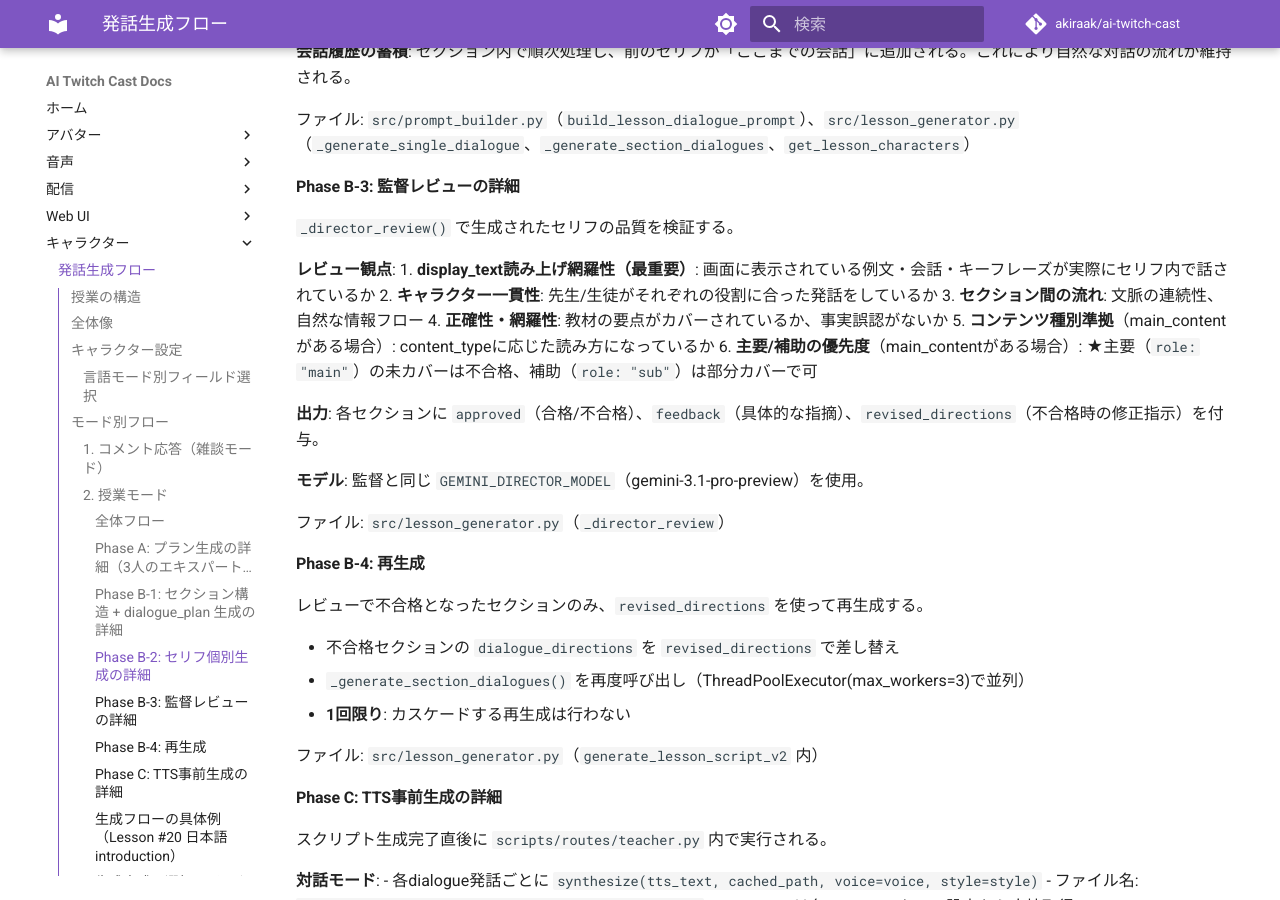
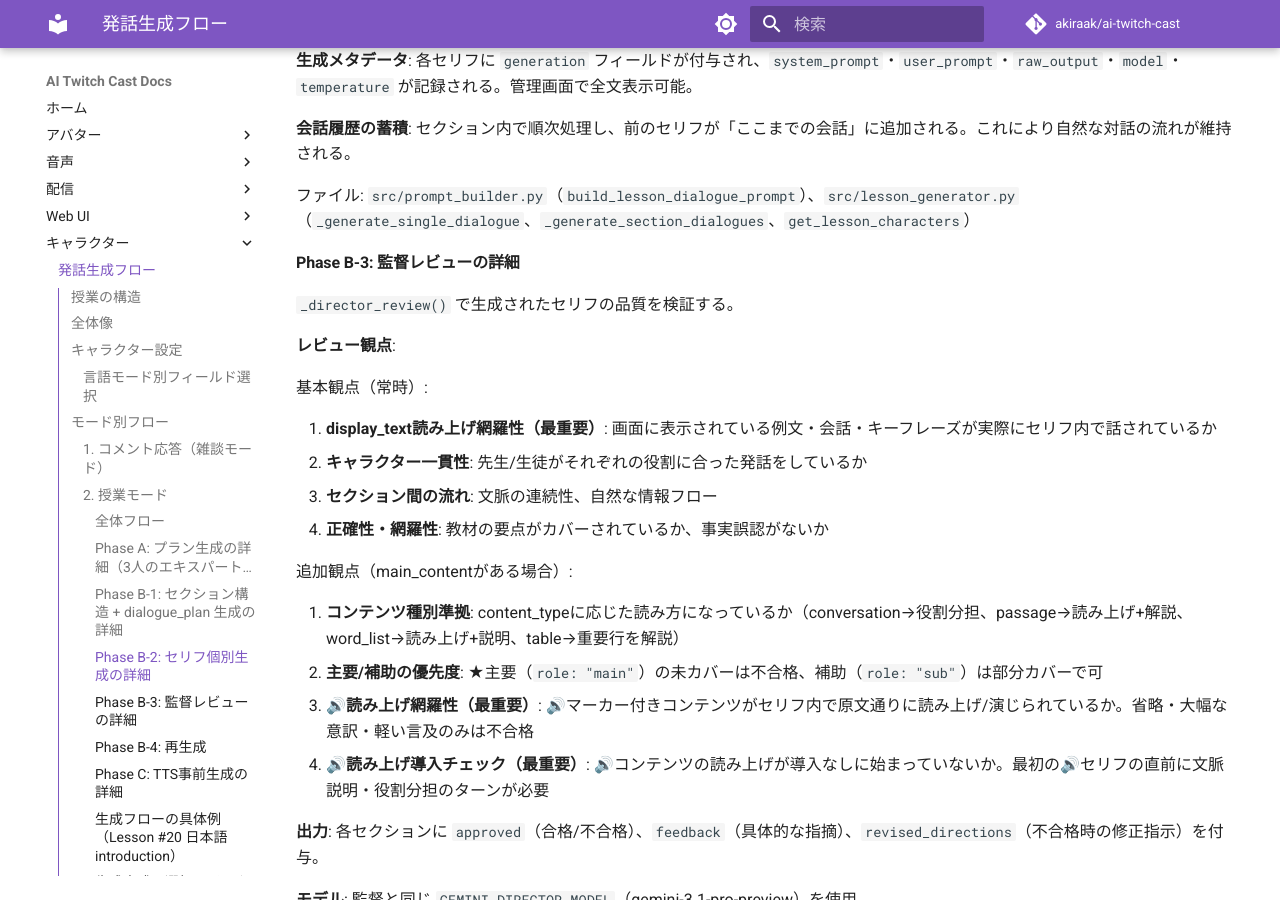
Before and after one commit to akiraak/ai-twitch-cast, an MkDocs documentation site: the page built from docs/speech-generation-flow.md, in a window 1280 px wide and 900 px high, scrolled down 10208 px. Built offline with MkDocs 1.6.1 and Material for MkDocs 9.7.7, drawn with Linux system fonts in a browser that asks for light colours; comment, search, counter and statistics services are not loaded; some of the changed text lies outside the part shown.

Commit message:
speech-generation-flow同期 Step 4: Phase B-3レビュー観点を6→8に更新（🔊読み上げ網羅性+導入チェック追加）
Co-Authored-By: Claude Opus 4.6 (1M context) <noreply@anthropic.com>

```diff
--- a/docs/speech-generation-flow.md
+++ b/docs/speech-generation-flow.md
@@ -230,13 +230,17 @@ comment_reader._respond()
   │
   ▼
 [Phase B-3: 監督レビュー]  ← _director_review()
-  6つのレビュー観点で品質検証:
+  8つのレビュー観点で品質検証:
+    基本観点（常時）:
     1. display_text読み上げ網羅性（例文・会話・キーフレーズが話されているか）
     2. キャラクター一貫性（先生/生徒が役割に合った発話か）
     3. セクション間の流れ（文脈連続性・情報フロー）
     4. 正確性・網羅性（教材の要点カバー・事実誤認なし）
+    追加観点（main_contentがある場合）:
     5. コンテンツ種別準拠（main_contentのcontent_typeに応じた読み方）
     6. 主要/補助の優先度（★主要は完全カバー必須、補助は部分カバー可）
+    7. 🔊読み上げ網羅性（🔊マーカー付きコンテンツが原文通りに読み上げ/演じられているか）
+    8. 🔊読み上げ導入チェック（🔊読み上げ開始前に文脈説明・役割分担の導入ターンがあるか）
   → 各セクションに approved / feedback / revised_directions
   │
   ▼
@@ -465,12 +469,20 @@ student: {前のセリフ}
 `_director_review()` で生成されたセリフの品質を検証する。
 
 **レビュー観点**:
+
+基本観点（常時）:
+
 1. **display_text読み上げ網羅性（最重要）**: 画面に表示されている例文・会話・キーフレーズが実際にセリフ内で話されているか
 2. **キャラクター一貫性**: 先生/生徒がそれぞれの役割に合った発話をしているか
 3. **セクション間の流れ**: 文脈の連続性、自然な情報フロー
 4. **正確性・網羅性**: 教材の要点がカバーされているか、事実誤認がないか
-5. **コンテンツ種別準拠**（main_contentがある場合）: content_typeに応じた読み方になっているか
-6. **主要/補助の優先度**（main_contentがある場合）: ★主要（`role: "main"`）の未カバーは不合格、補助（`role: "sub"`）は部分カバーで可
+
+追加観点（main_contentがある場合）:
+
+5. **コンテンツ種別準拠**: content_typeに応じた読み方になっているか（conversation→役割分担、passage→読み上げ+解説、word_list→読み上げ+説明、table→重要行を解説）
+6. **主要/補助の優先度**: ★主要（`role: "main"`）の未カバーは不合格、補助（`role: "sub"`）は部分カバーで可
+7. **🔊読み上げ網羅性（最重要）**: 🔊マーカー付きコンテンツがセリフ内で原文通りに読み上げ/演じられているか。省略・大幅な意訳・軽い言及のみは不合格
+8. **🔊読み上げ導入チェック（最重要）**: 🔊コンテンツの読み上げが導入なしに始まっていないか。最初の🔊セリフの直前に文脈説明・役割分担のターンが必要
 
 **出力**: 各セクションに `approved`（合格/不合格）、`feedback`（具体的な指摘）、`revised_directions`（不合格時の修正指示）を付与。
 
@@ -687,7 +699,7 @@ speech_pipeline.speak(text, voice, style, subtitle, chat_result, tts_text,
 - **言語モード対応**: `build_lesson_dialogue_prompt()` でプロンプト全体が言語モードに応じた言語で構築される（日本語/英語/バイリンガル）
 - **self_note/persona対応**: `get_lesson_characters()` でキャラメモリを取得し、セリフ生成プロンプトに含める
 - **コンテンツ種別対応**: `extract_main_content()` でcontent_typeを識別し、構造生成・レビューに反映
-- **監督レビュー**: display_text網羅性・キャラ一貫性・content_type準拠を検証し、不合格セクションを再生成
+- **監督レビュー**: 8観点（基本4 + main_content時4）で検証。🔊読み上げ網羅性・🔊導入チェックを含む。不合格セクションを再生成
 - **v4データ形式**: dialogues + review メタデータを含む `{dialogues: [...], review: {...}}` 形式
 
 ### 旧方式（フォールバック）
```
Also changed, not shown: DONE.md (+1 -0 lines), TODO.md (+0 -1 lines), plans/speech-generation-flow-sync.md (+1 -1 lines).
